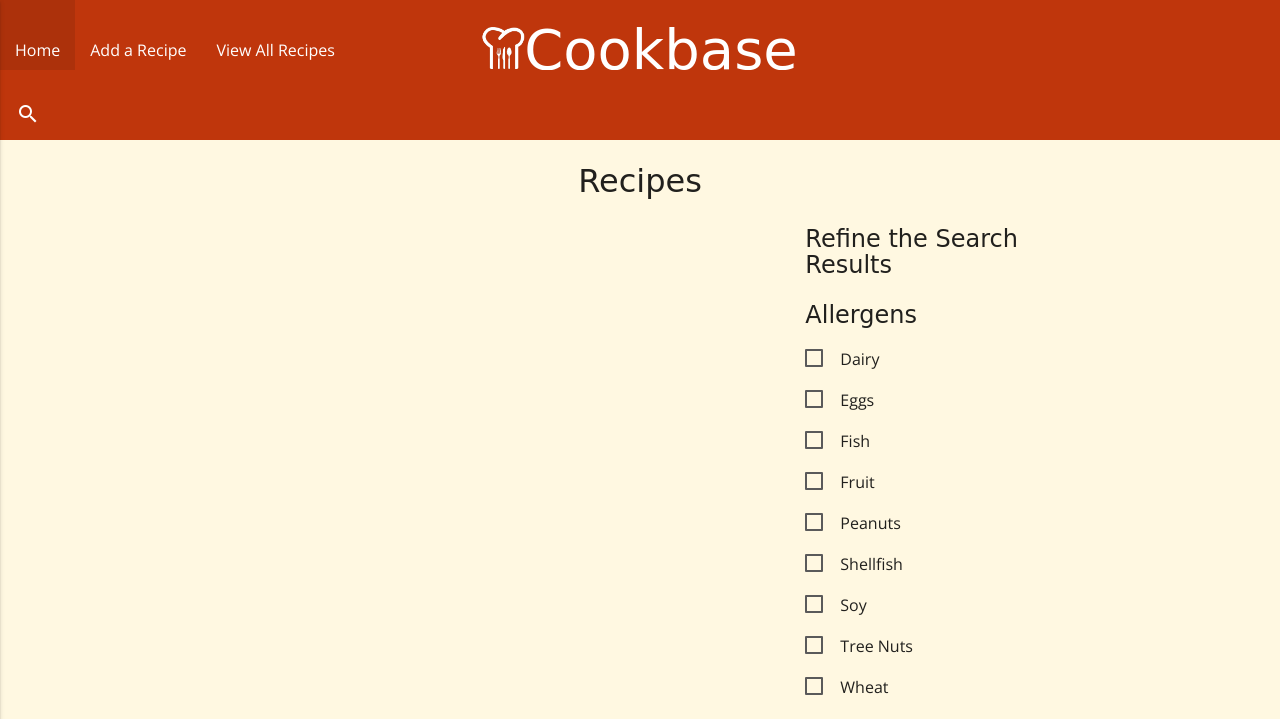
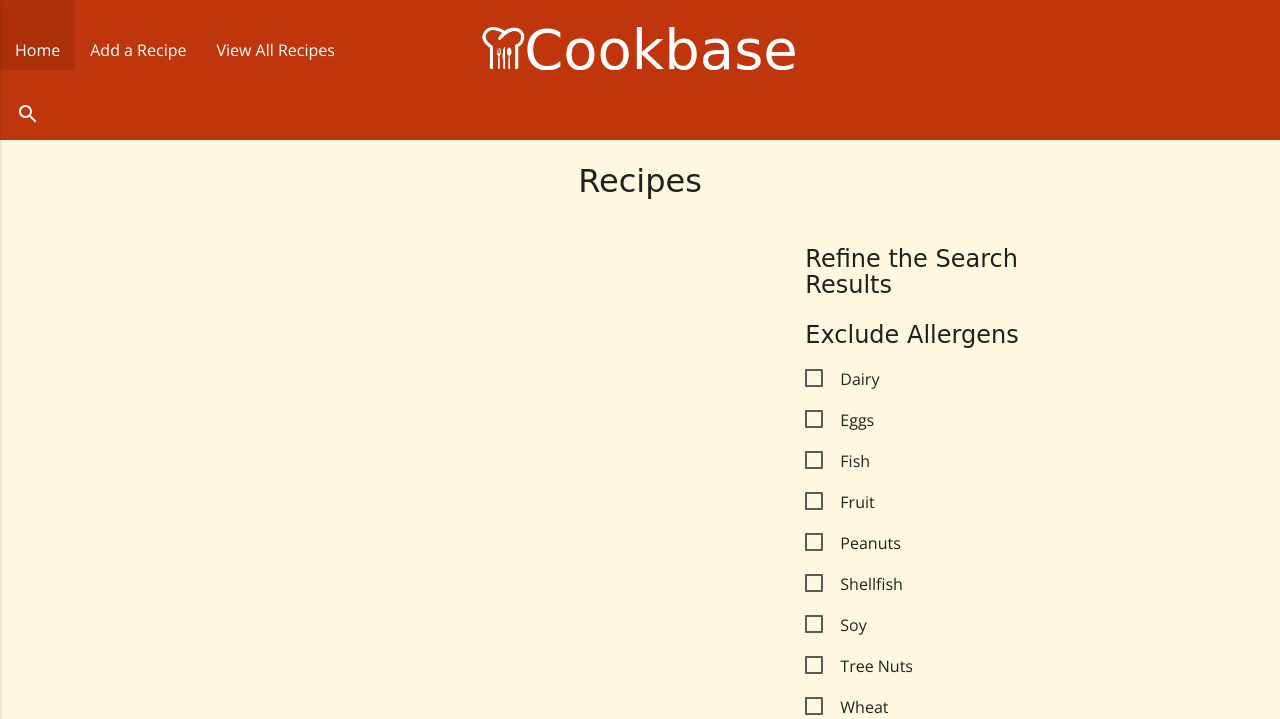
Before and after one commit to joanms/recipe-database, a Flask app: page /bread in a window 1280 px wide. Shown: the top 719 px of the page. Run offline with Flask 2, Linux system fonts and the light colour scheme; data that the repository does not hold is empty; some libraries are stand-ins or nearby versions; some web fonts are replaced.

```diff
--- a/static/css/style.css
+++ b/static/css/style.css
@@ -54,7 +54,7 @@ h2 {
     font-size: 1.875em;
     text-align: inherit;
     margin-bottom: 5px;
-    margin-top: 0px;
+    margin-top: 20px;
 }
 
 h3 {
--- a/templates/list_recipes.html
+++ b/templates/list_recipes.html
@@ -56,7 +56,7 @@
 
     <div class="col s12 m4 offset-m2">
         <h2>Refine the Search Results</h2>
-        <h3>Allergens</h3>
+        <h3>Exclude Allergens</h3>
         <form action="#">
             <p>
                 <input type="checkbox" id="dairy" />
```
